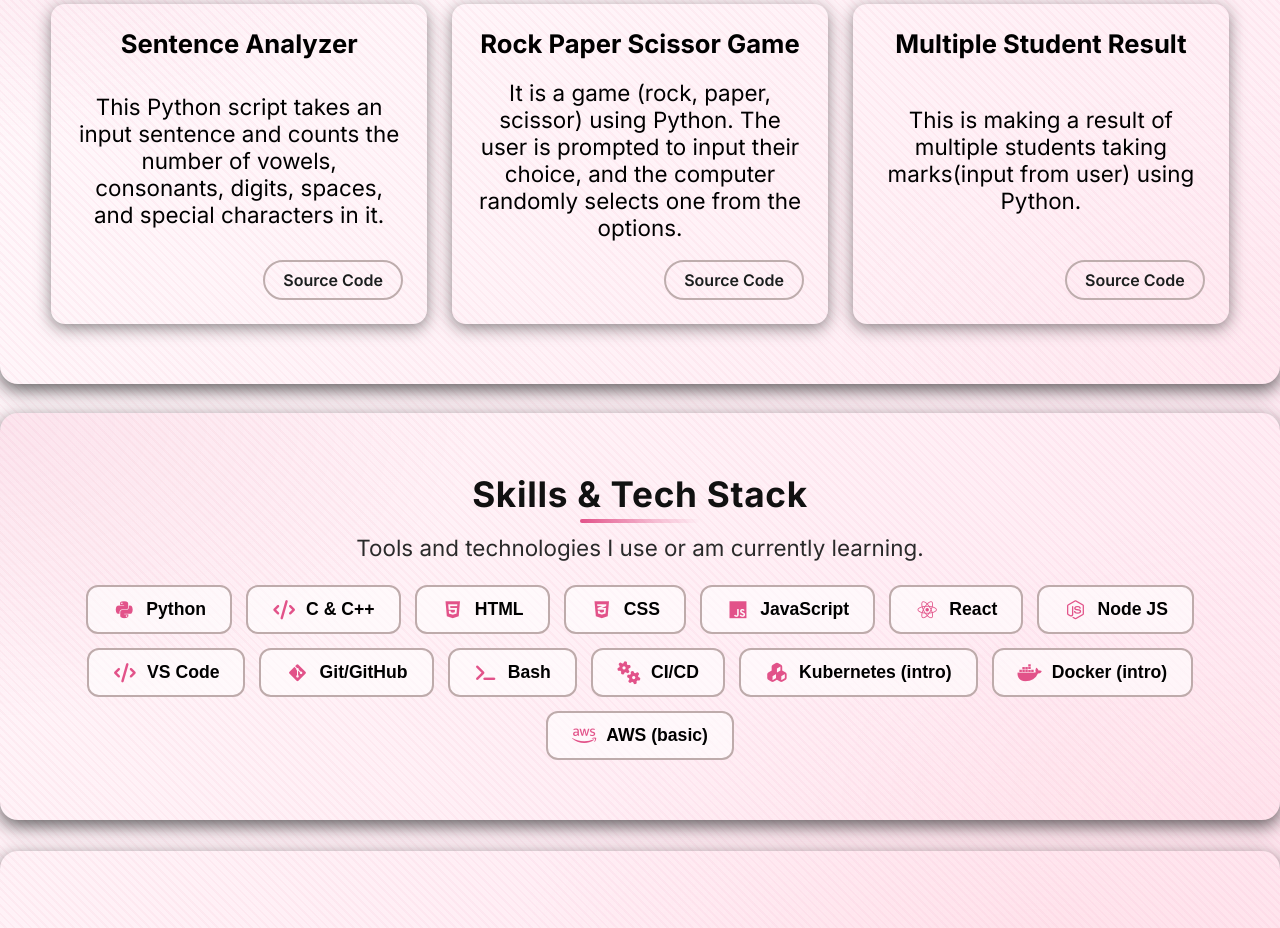
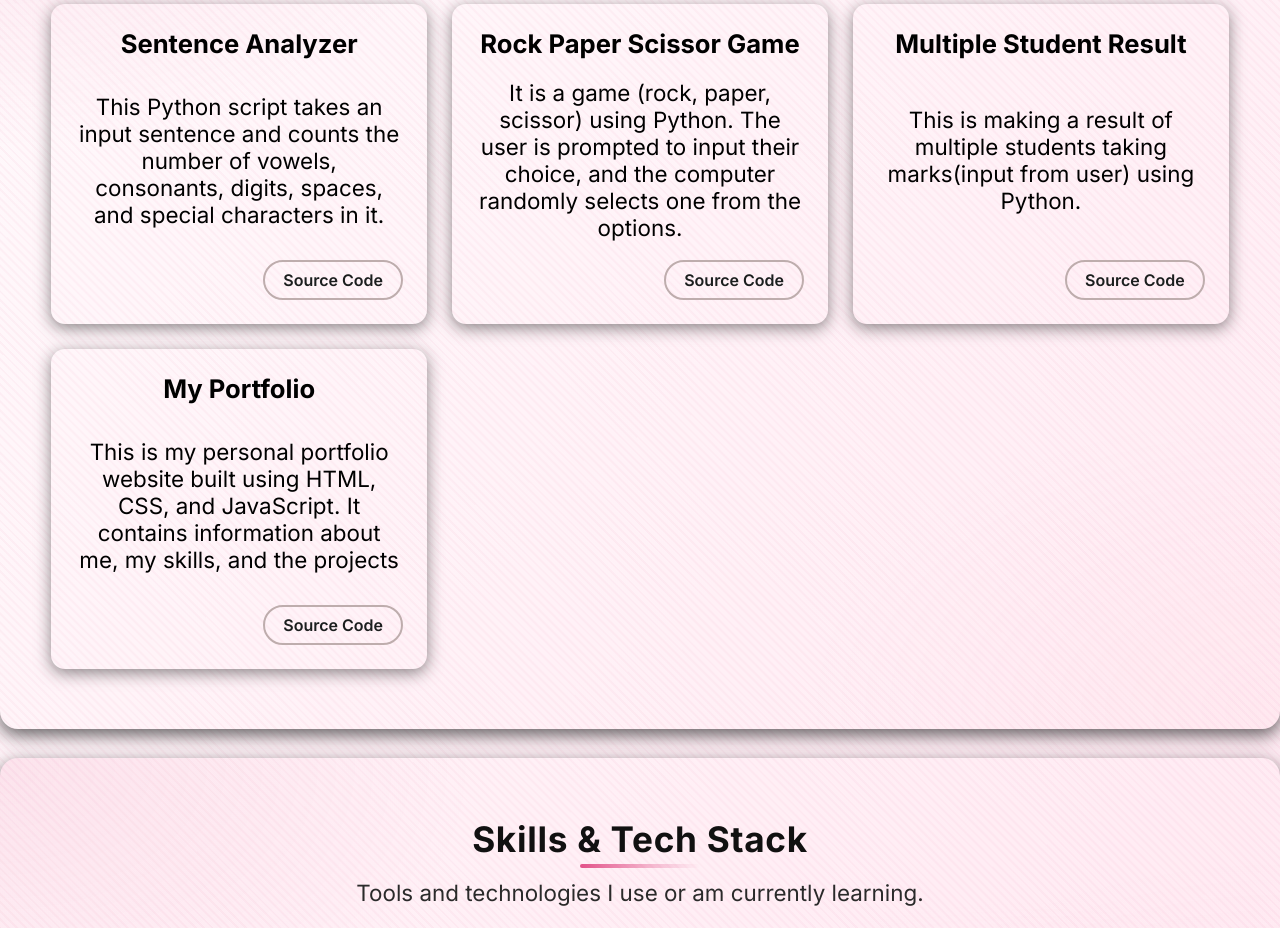
Before and after one commit to vivekshukla-19/Portfolio, a plain HTML site: page index.html in a window 1280 px wide. Shown: the part 1211-2139 px from the top of the page. Drawn offline with Linux system fonts and the light colour scheme.

Commit message:
Add files via upload

```diff
--- a/index.html
+++ b/index.html
@@ -134,6 +134,17 @@
                     <a href="https://github.com/vivekshukla-19/Student_Result" target="_blank" rel="noopener noreferrer">Source Code</a>
                 </div>
             </article>
+            <article class="project-card card">
+                <span class="card-title">My Portfolio</span>
+                <p>
+                    This is my personal portfolio website built using HTML, CSS, and JavaScript.
+                    It contains information about me, my skills, and the projects
+                </p>
+                <div class="project-actions">
+                    <a href="https://github.com/vivekshukla-19/Portfolio" target="_blank" rel="noopener noreferrer">Source
+                        Code</a>
+                </div>
+            </article>
         </div>
     </section>
 
```
